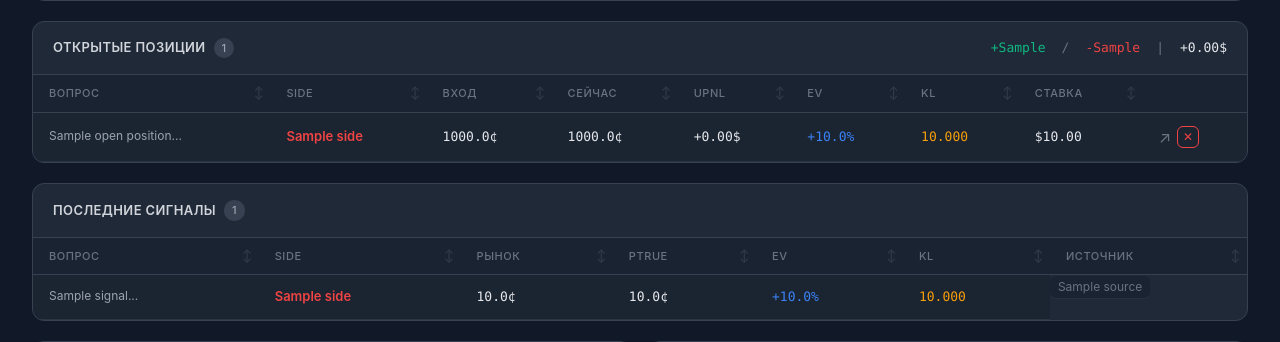
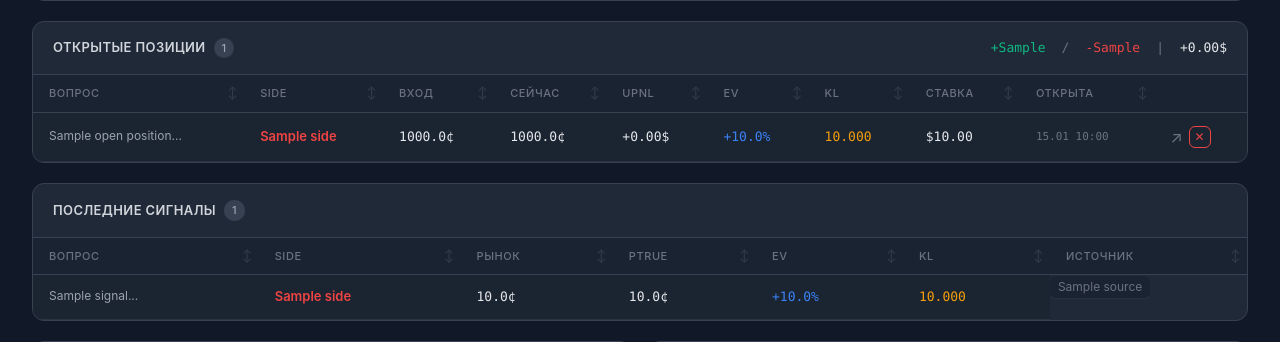
Before and after one commit to Viacheslav21/quant-dashboard, a FastAPI app: template templates/dashboard.html in a window 1280 px wide. Shown: the part 1124-1466 px from the top of the page. Run offline with FastAPI, Linux system fonts and the light colour scheme; the template is opened without the code that fills it: most values are stand-ins (such as "Sample title", 1, 10 or a date in 2020); parts of the project's set-up code (start-up, migrations or seed data) failed here and were passed over.

Commit message:
improves

```diff
--- a/app.py
+++ b/app.py
@@ -374,7 +374,7 @@ async def arbitrage(request: Request, page: int = 1):
             active_page="arbitrage",
             stats=stats, roi=roi, wr=wr, total=total,
             arb_bankroll=arb_bankroll,
-            open_positions=open_, closed=list(reversed(closed)),
+            open_positions=open_, closed=closed,
             signals=signals, data=data,
             arb_open_in_profit=arb_open_in_profit,
             arb_open_in_loss=arb_open_in_loss,
--- a/templates/base.html
+++ b/templates/base.html
@@ -65,7 +65,8 @@ body{
 /* ── Table ── */
 table{width:100%;border-collapse:collapse}
 th{color:#6B7280;text-align:left;padding:10px 16px;font-size:11px;font-weight:500;letter-spacing:0.05em;text-transform:uppercase;background:#1a2332;border-bottom:1px solid #374151}
-td{padding:12px 16px;border-bottom:1px solid rgba(55,65,81,0.5);vertical-align:middle;font-size:13px}
+td{padding:12px 16px;border-bottom:1px solid rgba(55,65,81,0.5);vertical-align:middle;font-size:13px;white-space:nowrap}
+td.q{white-space:normal;word-break:break-word}
 tr:nth-child(even) td{background:rgba(17,24,39,0.3)}
 tr:hover td{background:rgba(55,65,81,0.3)}
 .num{font-family:'SF Mono',SFMono-Regular,ui-monospace,Menlo,Monaco,Consolas,monospace;font-size:13px;font-variant-numeric:tabular-nums}
--- a/templates/dashboard.html
+++ b/templates/dashboard.html
@@ -111,6 +111,7 @@
       <th class="sortable" title="Expected Value">EV</th>
       <th class="sortable" title="KL-дивергенция">KL</th>
       <th class="sortable" title="Размер ставки">Ставка</th>
+      <th class="sortable" title="Дата открытия">Открыта</th>
       <th></th>
     </tr>
     {% for p in open_positions %}
@@ -123,6 +124,7 @@
       <td class="num ev">+{{ "%.1f"|format(p.ev * 100) }}%</td>
       <td class="num kl">{{ "%.3f"|format(p.kl) }}</td>
       <td class="num">${{ "%.2f"|format(p.stake_amt) }}</td>
+      <td class="num" style="color:#6B7280;font-size:11px">{{ p.opened_at.strftime('%d.%m %H:%M') if p.opened_at else '—' }}</td>
       <td style="display:flex;gap:6px;align-items:center">
         <a href="{{ p.url }}" target="_blank" class="link-arrow">&#8599;</a>
         <button class="btn-close-pos" data-id="{{ p.id }}"
@@ -136,7 +138,7 @@
       </td>
     </tr>
     {% else %}
-    <tr><td colspan="9" class="empty">Нет открытых позиций</td></tr>
+    <tr><td colspan="10" class="empty">Нет открытых позиций</td></tr>
     {% endfor %}
   </table>
 </div>
```
